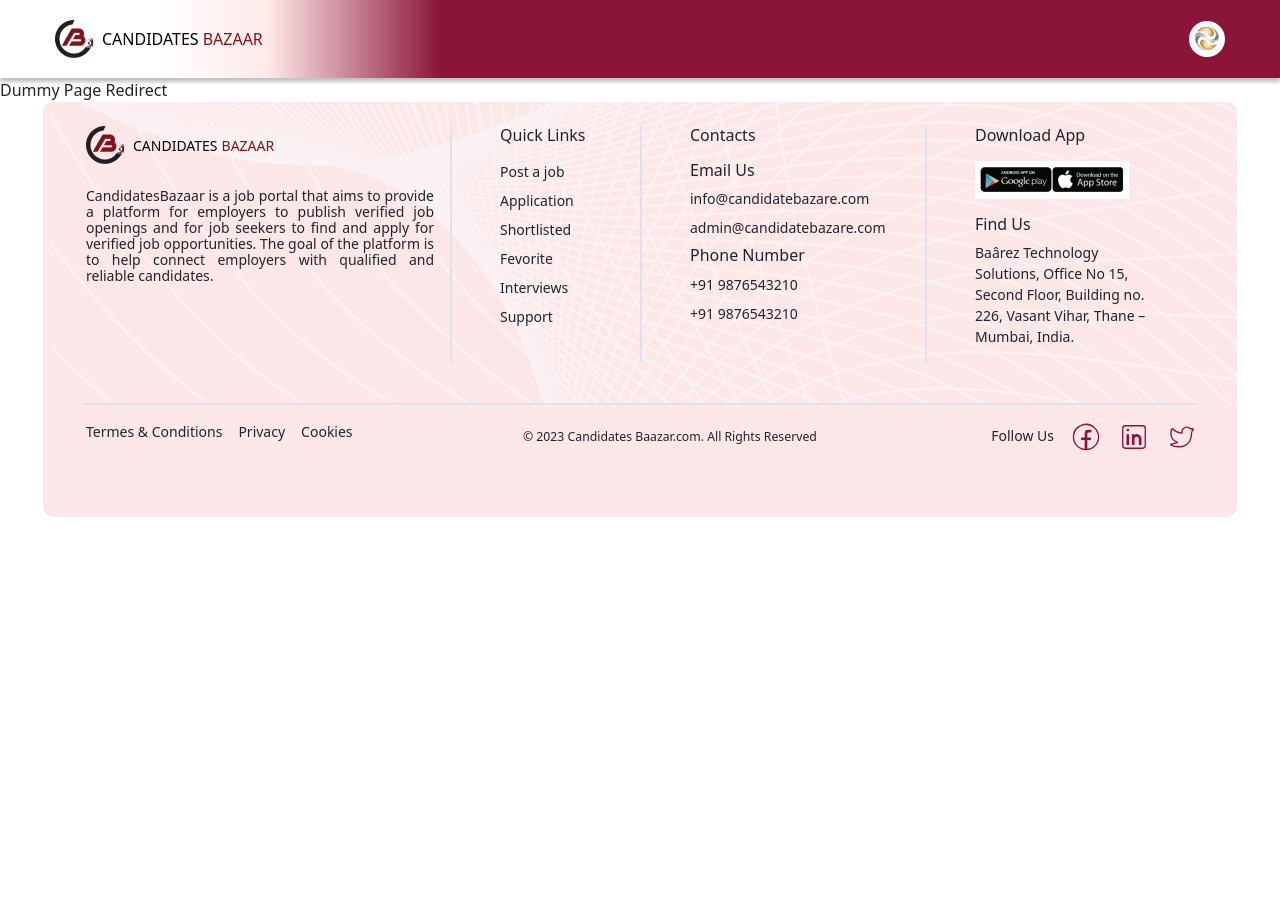
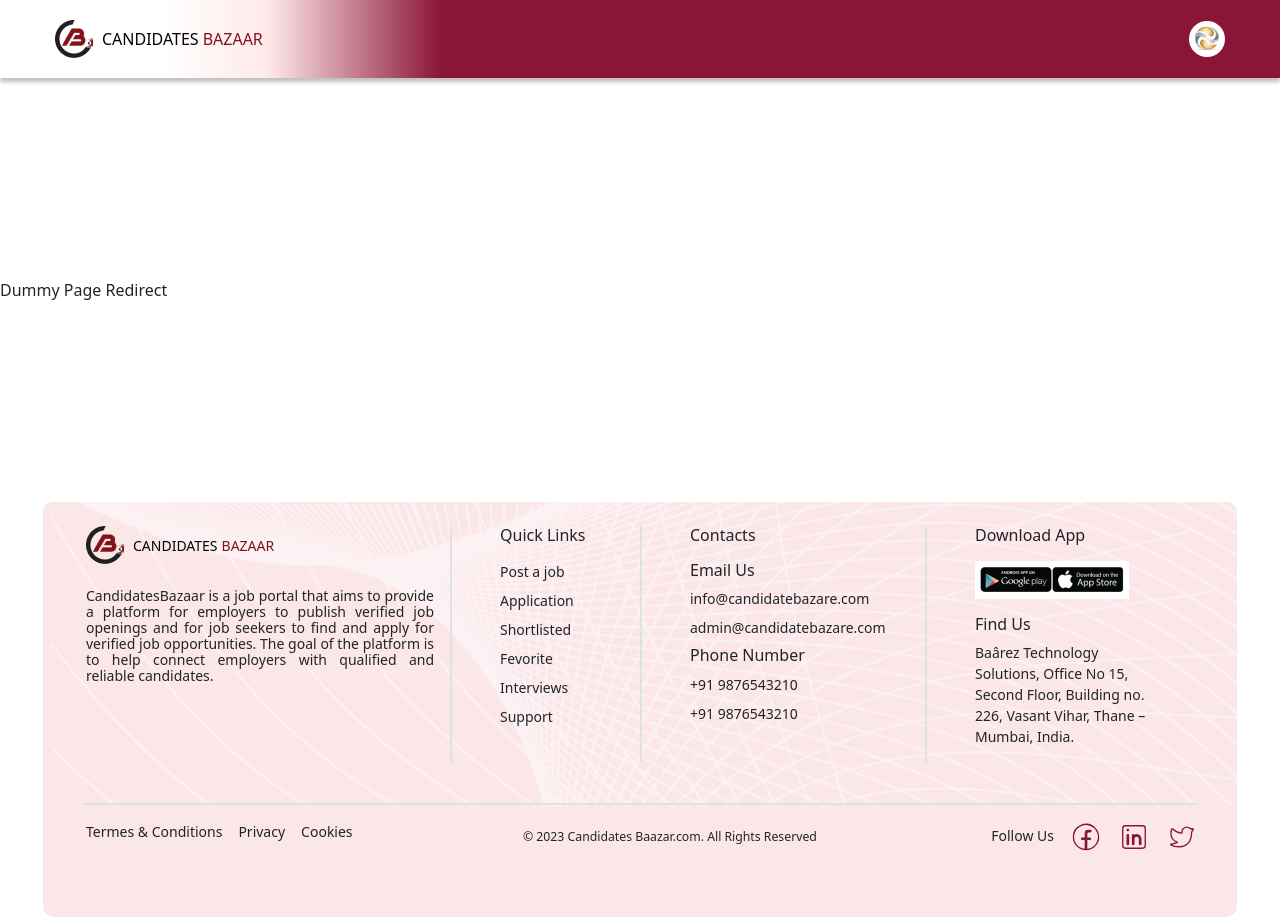
Before and after one commit to divyarajbaraiya/react-poc-recruitment-website, a React (Create React App) app: page /dummy in a window 1280 px wide. Before the commit the page ends 800 px from the top, so only its background shows below. Built offline with nearby package versions, Linux system fonts and the light colour scheme; sample sign-in values are in the browser's storage.

Commit message:
footer design

```diff
--- a/src/components/AppHeaderLogo/AppHeaderLogo.tsx
+++ b/src/components/AppHeaderLogo/AppHeaderLogo.tsx
@@ -1,9 +1,12 @@
 import { FC } from "react";
 import "./assets/style.scss";
+import { useNavigate } from "react-router-dom";
 
 export const AppHeaderLogo: FC = () => {
+  const navigate = useNavigate();
+
   return (
-    <div className="header-logo-container">
+    <div className="header-logo-container" onClick={() => navigate("/")}>
       <div className="main-logo" />
       <span className="title-logo">CANDIDATES</span>
       <span className="title-logo active-link pl-1">BAZAAR</span>
--- a/src/components/AppHeaderLogo/assets/style.scss
+++ b/src/components/AppHeaderLogo/assets/style.scss
@@ -2,6 +2,7 @@
   display: flex;
   justify-content: center;
   align-items: center;
+  cursor: pointer;
 
   .main-logo {
     background-image: url("../../../assets/image/logo.png");
--- a/src/containers/DummyPage/DummyPage.tsx
+++ b/src/containers/DummyPage/DummyPage.tsx
@@ -1,5 +1,6 @@
 import { FC } from "react";
+import "./assets/style.scss";
 
 export const DummyPage: FC = () => {
-  return <>Dummy Page Redirect</>;
+  return <div className="dummy-container">Dummy Page Redirect</div>;
 };
--- /dev/null
+++ b/src/containers/DummyPage/assets/style.scss
@@ -0,0 +1,3 @@
+.dummy-container {
+    margin: 200px 0;
+}
```
